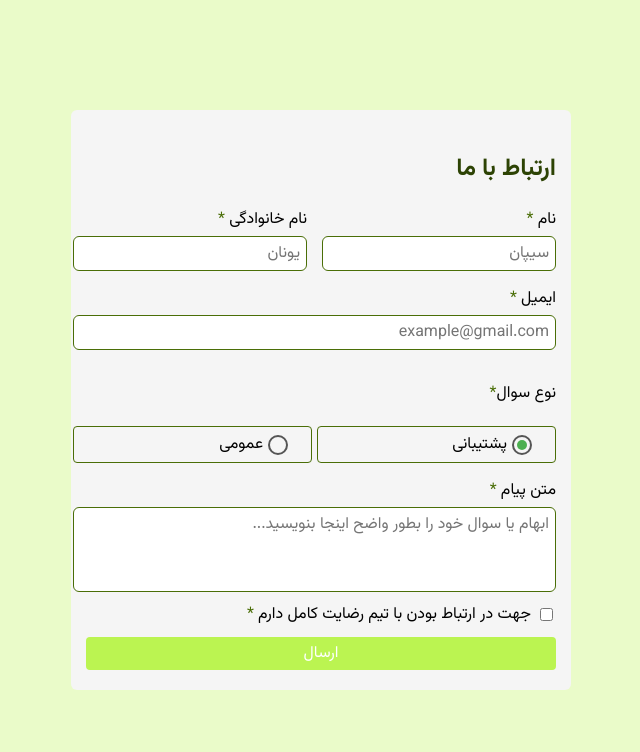
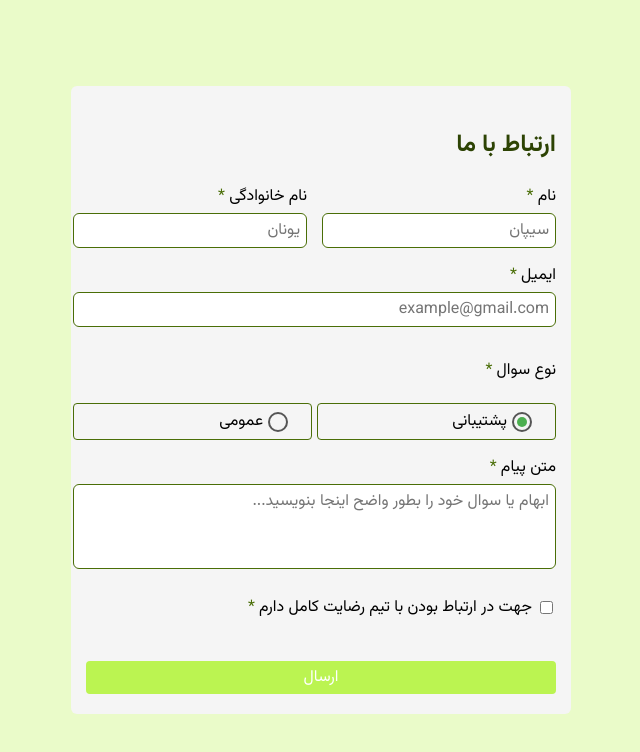
Before and after one commit to Sipanyn/ContactUs, a React (Vite) app: page / in a window 1280 px wide. Shown: the top 752 px of the page, without its empty margins (418-1058 px from the left). Built offline with nearby package versions, Linux system fonts and the light colour scheme.

Commit message:
submit styles

```diff
--- a/src/components/form-component/form-component.jsx
+++ b/src/components/form-component/form-component.jsx
@@ -29,7 +29,6 @@ const FormComponent = () => {
         </div>
         <div className={styles.questionType}>
           <p>
-            {" "}
             نوع سوال<span className={styles.star}>*</span>
           </p>
           <div className={styles.types}>
@@ -55,11 +54,14 @@ const FormComponent = () => {
           ></textarea>
         </div>
       </div>
-      <div className={styles.consent}>
-        <input type="checkbox" id="consent" />
-        <label htmlFor="consent">
-          جهت در ارتباط بودن با تیم رضایت کامل دارم
-          <span className={styles.star}>*</span>
+      <div>
+        <label className={styles.consent}>
+          <input type="checkbox" id="consent" />
+          <p>
+            {" "}
+            جهت در ارتباط بودن با تیم رضایت کامل دارم
+            <span className={styles.star}>*</span>
+          </p>
         </label>
       </div>
       <button className={styles.submit_btn} type="submit">
--- a/src/components/form-component/form-component.module.css
+++ b/src/components/form-component/form-component.module.css
@@ -31,6 +31,8 @@
     .questionType {
       grid-column: span 2;
       p {
+        display: flex;
+        gap: 4px;
         .star {
           color: #4a6e07;
         }
@@ -64,18 +66,21 @@
     gap: 5px;
     grid-column: span 2;
     margin-block: 10px;
+    cursor: pointer;
+    display: flex;
+    flex-direction: row;
+    gap: 4px;
+    .star {
+      color: #4a6e07;
+    }
+    p {
+      cursor: pointer;
+      display: flex;
+      gap: 4px;
+    }
     input {
       accent-color: #bbf451;
       cursor: pointer;
-    }
-    label {
-      cursor: pointer;
-      display: flex;
-      flex-direction: row;
-      gap: 4px;
-      .star {
-        color: #4a6e07;
-      }
     }
   }
   .submit_btn {
@@ -89,6 +94,7 @@
     background-color: #bbf451;
     transition: all 0.1s ease-in;
     cursor: pointer;
+    margin-top: 15px;
     &:hover {
       background-color: #a1f00f;
     }
```
